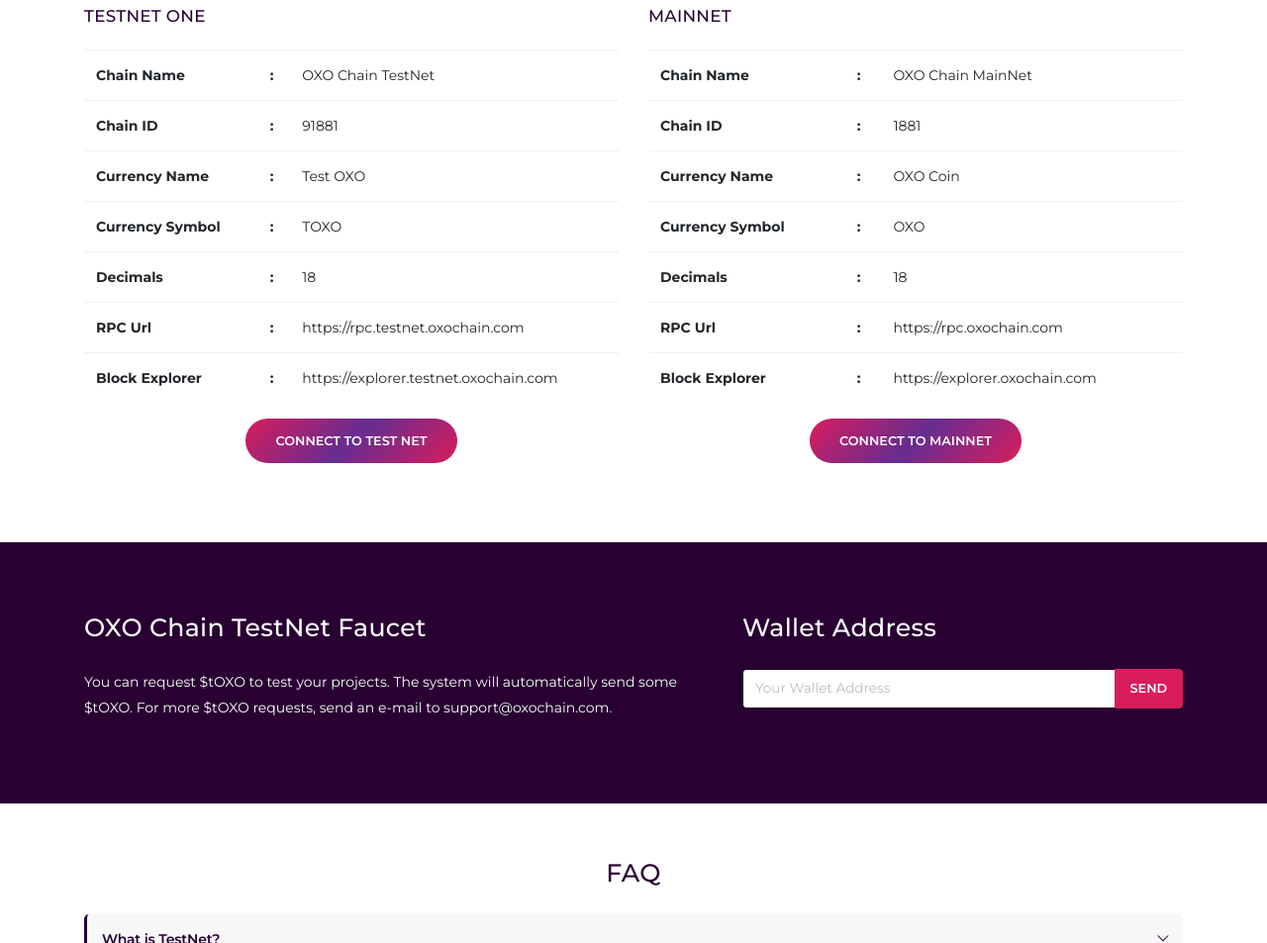
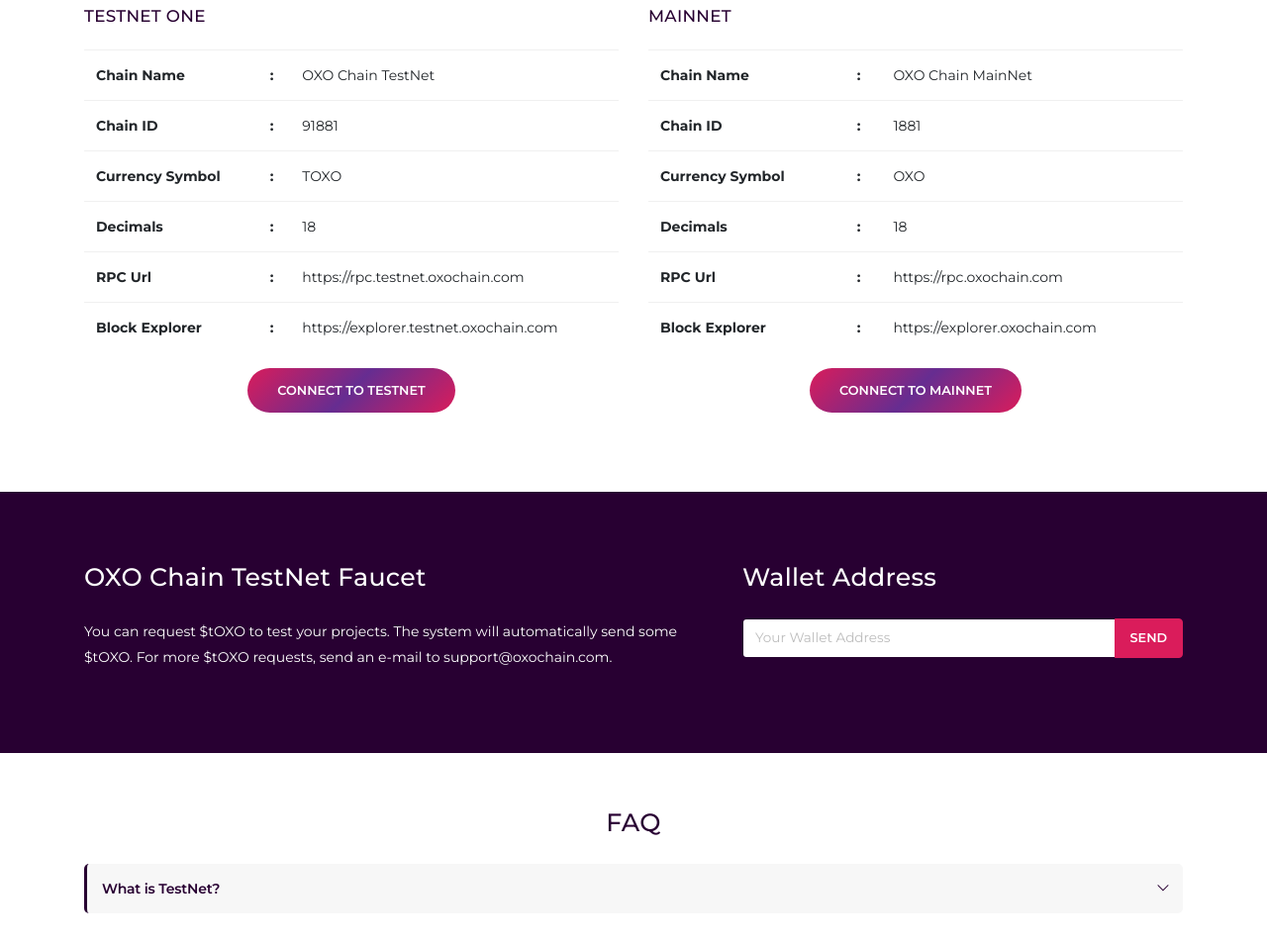
Before and after one commit to OXOChain/OXOChain-TestNet, a plain HTML site: page index.html in a window 1280 px wide. Shown: the part 1592-2545 px from the top of the page at 99% size. Drawn offline with Linux system fonts and the light colour scheme.

Commit message:
Update index.html

```diff
--- a/index.html
+++ b/index.html
@@ -138,11 +138,6 @@
 												<td>91881</td>
 											</tr>
 											<tr>
-												<td class="font-weight-bold">Currency Name</td>
-												<td class="font-weight-bold">:</td>
-												<td>Test OXO</td>
-											</tr>
-											<tr>
 												<td class="font-weight-bold">Currency Symbol</td>
 												<td class="font-weight-bold">:</td>
 												<td>TOXO</td>
@@ -166,7 +161,7 @@
 									</table>
 								</div>
 								<div class="text-center mt-3 mb-3">
-									<a href="#" class="btn btn-rounded btn-gradient">Connect to Test Net</a>
+									<a href="#" class="btn btn-rounded btn-gradient">Connect to TestNet</a>
 								</div>
 							</div>
 							<div class="col-12 col-lg-6 mb-3">
@@ -183,11 +178,6 @@
 												<td class="font-weight-bold">Chain ID</td>
 												<td class="font-weight-bold">:</td>
 												<td>1881</td>
-											</tr>
-											<tr>
-												<td class="font-weight-bold">Currency Name</td>
-												<td class="font-weight-bold">:</td>
-												<td>OXO Coin</td>
 											</tr>
 											<tr>
 												<td class="font-weight-bold">Currency Symbol</td>
```
